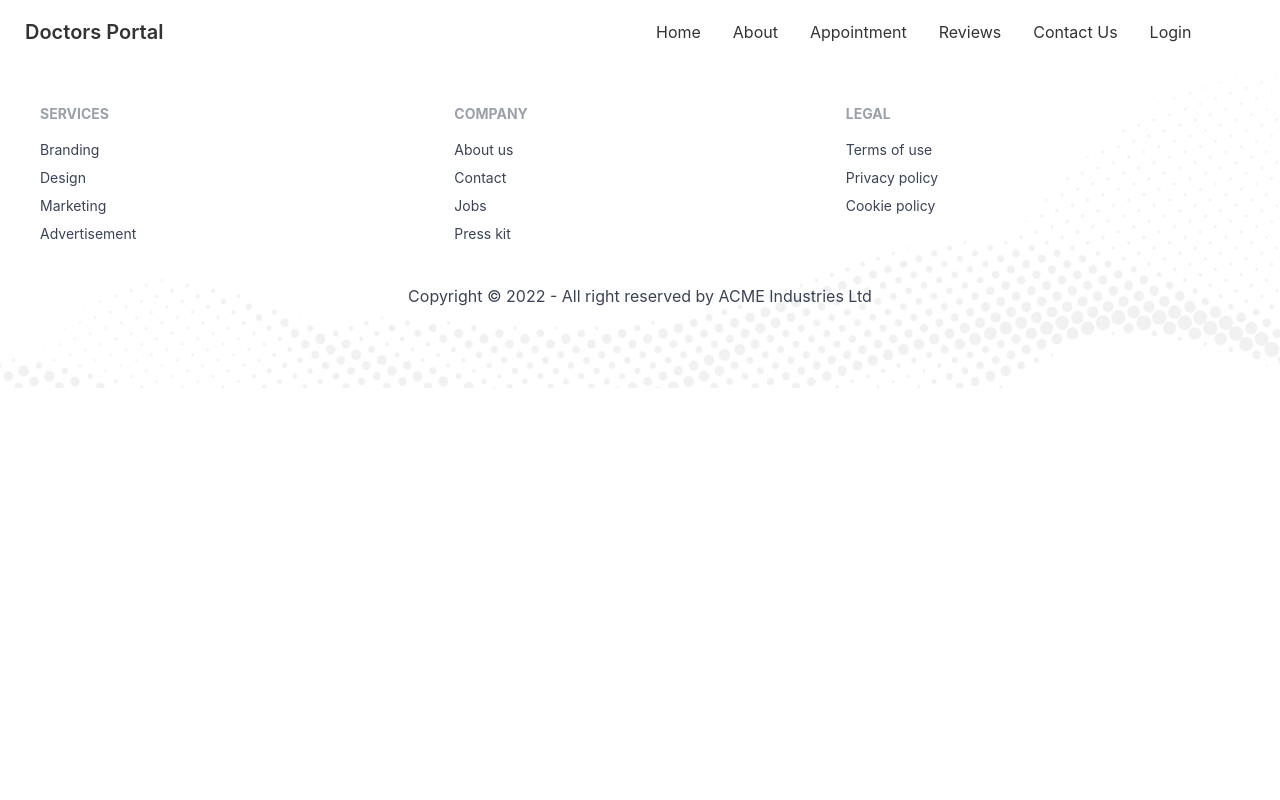
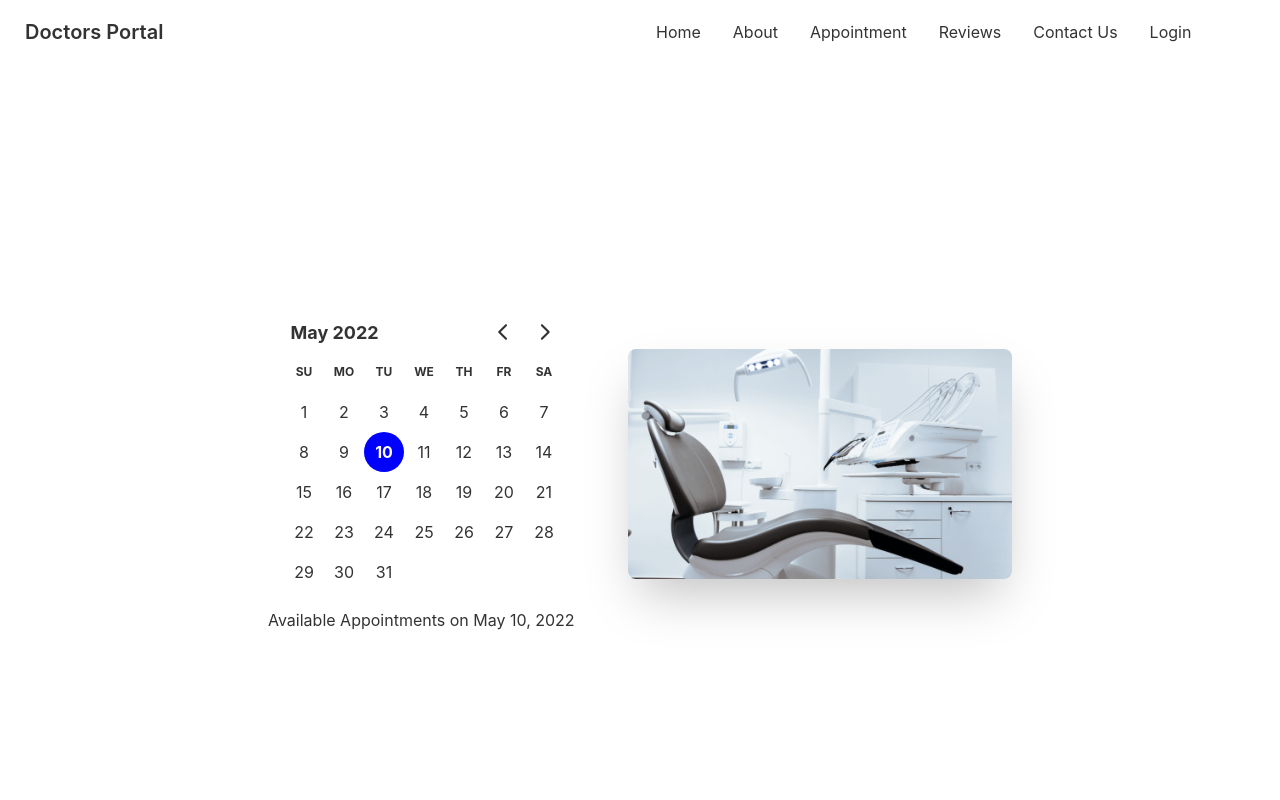
Before and after one commit to asaduzzaman599/doctors-portal-client-side, a React (Create React App) app: page /appointment in a window 1280 px wide. Shown: the top 800 px of the page. Built offline with nearby package versions, Linux system fonts and the light colour scheme.

Commit message:
appointment page added

```diff
--- a/package.json
+++ b/package.json
@@ -7,7 +7,9 @@
     "@testing-library/react": "^13.2.0",
     "@testing-library/user-event": "^13.5.0",
     "daisyui": "^2.14.3",
+    "date-fns": "^2.28.0",
     "react": "^18.1.0",
+    "react-day-picker": "^8.0.4",
     "react-dom": "^18.1.0",
     "react-router-dom": "^6.3.0",
     "react-scripts": "5.0.1",
--- a/src/App.js
+++ b/src/App.js
@@ -4,6 +4,8 @@ import { Route, Routes } from 'react-router-dom';
 import Home from './Pages/Home/Home';
 import Header from './Pages/Shared/Header';
 import Footer from './Pages/Shared/Footer';
+import AppointmentSection from './Pages/AppointmentSection/AppointmentSection';
+
 
 function App() {
   return (
@@ -11,6 +13,7 @@ function App() {
       <Header></Header>
       <Routes>
         <Route path='/' element={<Home></Home>}></Route>
+        <Route path='/appointment' element={<AppointmentSection></AppointmentSection>}></Route>
       </Routes>
       <Footer></Footer>
 
--- /dev/null
+++ b/src/Pages/AppointmentSection/AppointmentBanner.js
@@ -0,0 +1,27 @@
+import React, { useState } from 'react';
+import chair from './../../assets/images/chair.png';
+import { DayPicker } from 'react-day-picker';
+import 'react-day-picker/dist/style.css';
+import { format } from 'date-fns';
+
+const AppointmentBanner = () => {
+
+    const [selected, setSelected] = useState(new Date());
+    return (
+        <div class="hero min-h-screen">
+            <div class="hero-content flex-col lg:flex-row-reverse gap-12">
+                <img src={chair} class="max-w-sm rounded-lg shadow-2xl" alt='' />
+                <div>
+                    <DayPicker
+                        mode="single"
+                        selected={selected}
+                        onSelect={setSelected}
+                    />
+                    <p>Available Appointments on {format(selected, 'PP')}</p>
+                </div>
+            </div>
+        </div>
+    );
+};
+
+export default AppointmentBanner;
--- /dev/null
+++ b/src/Pages/AppointmentSection/AppointmentSection.js
@@ -0,0 +1,12 @@
+import React from 'react';
+import AppointmentBanner from './AppointmentBanner';
+
+const AppointmentSection = () => {
+    return (
+        <div>
+            <AppointmentBanner></AppointmentBanner>
+        </div>
+    );
+};
+
+export default AppointmentSection;
--- a/src/Pages/Shared/Header.js
+++ b/src/Pages/Shared/Header.js
@@ -4,9 +4,9 @@ import { Link } from 'react-router-dom';
 const Header = () => {
     const menuItems = <>
         <li><Link to='/'>Home</Link></li>
-        <li><Link to='/'>About</Link></li>
-        <li><Link to='/'>Appointment</Link></li>
-        <li><Link to='/'>Reviews</Link></li>
+        <li><Link to='/about'>About</Link></li>
+        <li><Link to='/appointment'>Appointment</Link></li>
+        <li><Link to='/reviews'>Reviews</Link></li>
         <li><Link to='/'>Contact Us</Link></li>
         <li><Link to='/'>Login</Link></li></>
     return (
```
Also changed, not shown: 1 other file (tests, documents, lock files or other folders).
